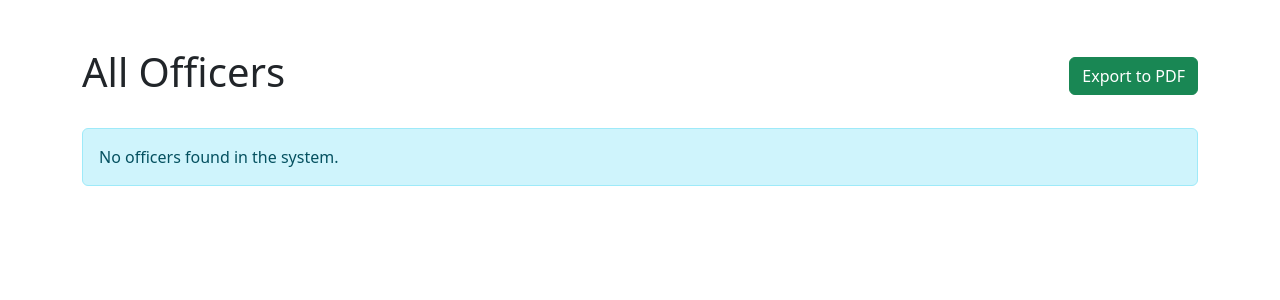
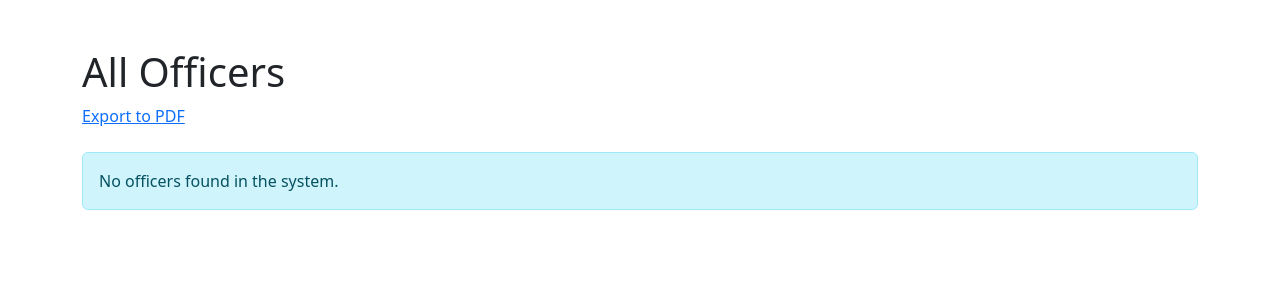
Before and after one commit to sanodyaJinadasa/FineMate, a PHP site: page /finemate/admin_view_officers.php in a window 1280 px wide. Shown: the top 300 px of the page. Run offline with PHP 8.4, Linux system fonts and the light colour scheme; the visitor is signed in with stand-in values (Sample User, id 1); data that the repository does not hold is empty.

Commit message:
edit view officers file

```diff
--- a/admin_view_officers.php
+++ b/admin_view_officers.php
@@ -40,12 +40,13 @@ try {
     <meta charset="UTF-8">
     <title>All Officers - Admin</title>
     <link href="https://cdn.jsdelivr.net/npm/bootstrap@5.3.3/dist/css/bootstrap.min.css" rel="stylesheet">
+    <link rel="stylesheet" href="assets/css/admin_view_officers.css">
 </head>
 <body>
 <div class="container py-5">
+    <h1>All Officers</h1>
     <div class="d-flex justify-content-between align-items-center mb-4">
-        <h1>All Officers</h1>
-        <a href="export_officers_pdf.php" class="btn btn-success">Export to PDF</a>
+        <a href="export_officers_pdf.php" class="btn1">Export to PDF</a>
     </div>
 
     <?php if (isset($_GET['msg'])): ?>
```
